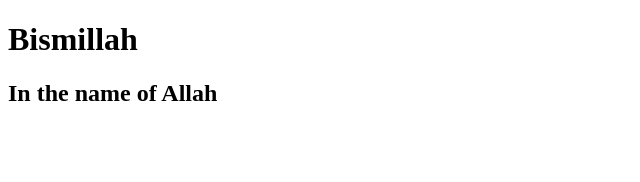
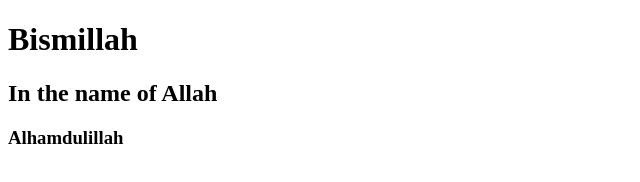
Before and after one commit to adnankhalid710/MudassarAftab, a plain HTML site: page index.html in a window 1280 px wide. Shown: the whole page, without its empty margins (0-640 px from the left). Drawn offline with Linux system fonts and the light colour scheme.

Commit message:
update token name and one heading

```diff
--- a/index.html
+++ b/index.html
@@ -8,6 +8,7 @@
 <body>
     <h1>Bismillah</h1>
     <h2>In the name of Allah</h2>
+    <h3>Alhamdulillah</h3>
 
 </body>
 </html>
```
Also changed, not shown: 1 other file.
